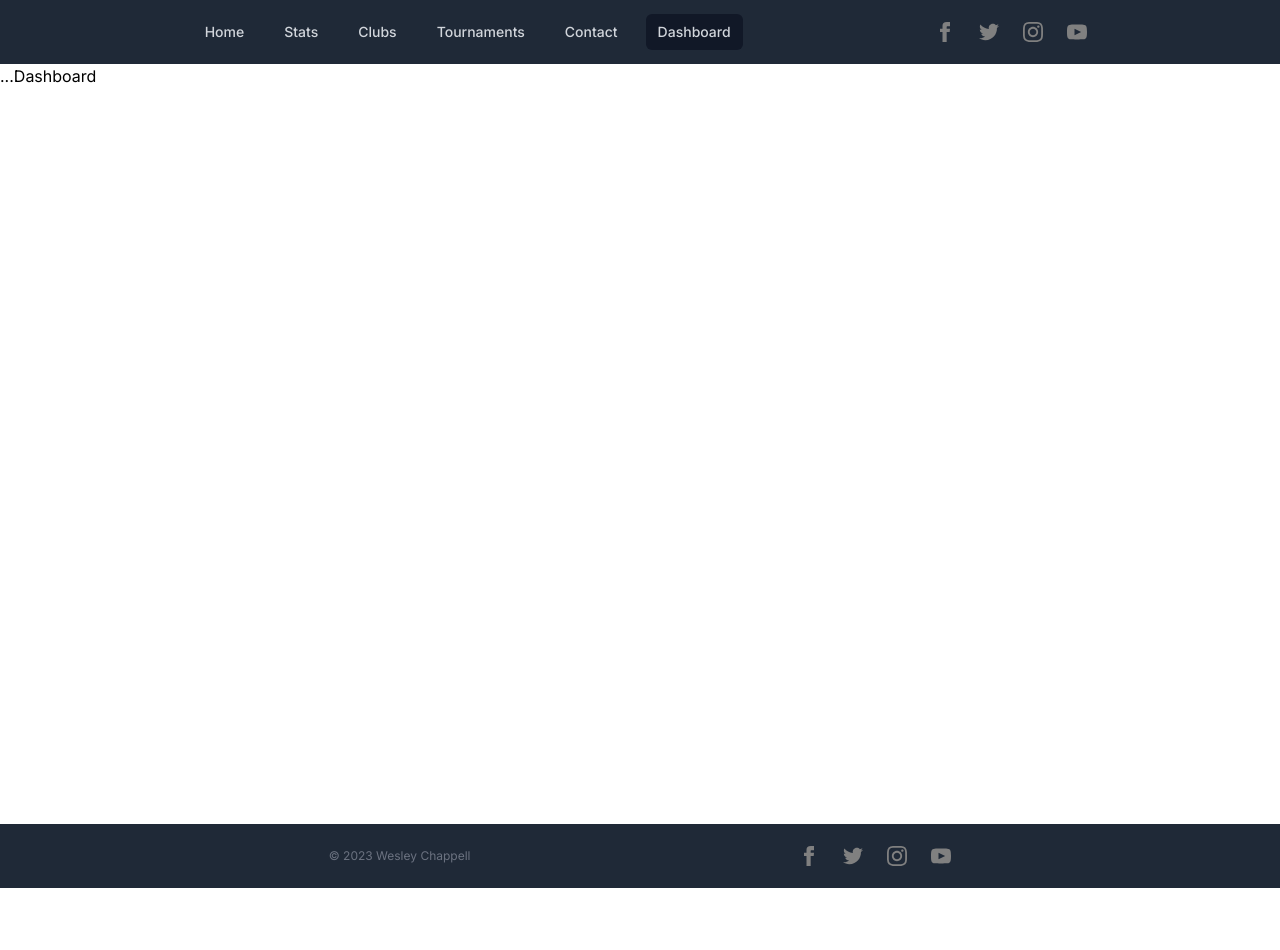
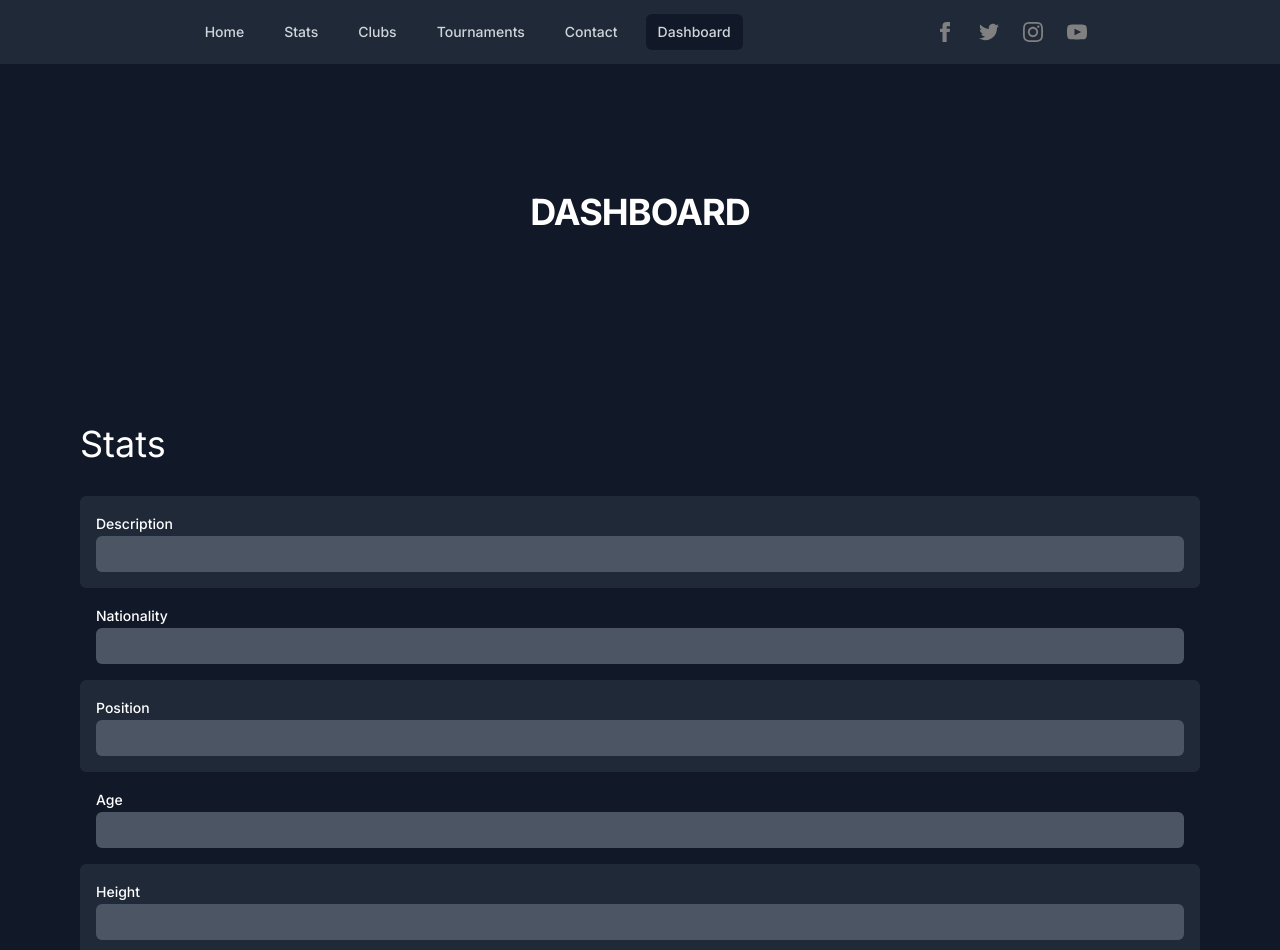
Before and after one commit to Nukambe/samiyah, a Next.js app: page /dashboard in a window 1280 px wide. Shown: the top 950 px of the page. Before the commit the page ends 888 px from the top, so only its background shows below. Built offline with nearby package versions, Linux system fonts and the light colour scheme.

Commit message:
started dashboard

```diff
--- a/src/app/contact/page.js
+++ b/src/app/contact/page.js
@@ -11,37 +11,27 @@ export default function ContactPage() {
         title='Facebook'
         link='facebook.com'
         className='bg-blue-400'
-      >
-        <path d="M9 8h-3v4h3v12h5v-12h3.642l.358-4h-4v-1.667c0-.955.192-1.333 1.115-1.333h2.885v-5h-3.808c-3.596 0-5.192 1.583-5.192 4.615v3.385z" />
-      </ContactCard>
+      />
       <ContactCard
         title='Twitter'
         link='twitter.com'
         className=' bg-cyan-400'
-      >
-        <path d="M24 4.557c-.883.392-1.832.656-2.828.775 1.017-.609 1.798-1.574 2.165-2.724-.951.564-2.005.974-3.127 1.195-.897-.957-2.178-1.555-3.594-1.555-3.179 0-5.515 2.966-4.797 6.045-4.091-.205-7.719-2.165-10.148-5.144-1.29 2.213-.669 5.108 1.523 6.574-.806-.026-1.566-.247-2.229-.616-.054 2.281 1.581 4.415 3.949 4.89-.693.188-1.452.232-2.224.084.626 1.956 2.444 3.379 4.6 3.419-2.07 1.623-4.678 2.348-7.29 2.04 2.179 1.397 4.768 2.212 7.548 2.212 9.142 0 14.307-7.721 13.995-14.646.962-.695 1.797-1.562 2.457-2.549z" />
-      </ContactCard>
+      />
       <ContactCard
         title='Instagram'
         link='instagram.com'
         className='bg-orange-400'
-      >
-        <path d="M12 2.163c3.204 0 3.584.012 4.85.07 3.252.148 4.771 1.691 4.919 4.919.058 1.265.069 1.645.069 4.849 0 3.205-.012 3.584-.069 4.849-.149 3.225-1.664 4.771-4.919 4.919-1.266.058-1.644.07-4.85.07-3.204 0-3.584-.012-4.849-.07-3.26-.149-4.771-1.699-4.919-4.92-.058-1.265-.07-1.644-.07-4.849 0-3.204.013-3.583.07-4.849.149-3.227 1.664-4.771 4.919-4.919 1.266-.057 1.645-.069 4.849-.069zm0-2.163c-3.259 0-3.667.014-4.947.072-4.358.2-6.78 2.618-6.98 6.98-.059 1.281-.073 1.689-.073 4.948 0 3.259.014 3.668.072 4.948.2 4.358 2.618 6.78 6.98 6.98 1.281.058 1.689.072 4.948.072 3.259 0 3.668-.014 4.948-.072 4.354-.2 6.782-2.618 6.979-6.98.059-1.28.073-1.689.073-4.948 0-3.259-.014-3.667-.072-4.947-.196-4.354-2.617-6.78-6.979-6.98-1.281-.059-1.69-.073-4.949-.073zm0 5.838c-3.403 0-6.162 2.759-6.162 6.162s2.759 6.163 6.162 6.163 6.162-2.759 6.162-6.163c0-3.403-2.759-6.162-6.162-6.162zm0 10.162c-2.209 0-4-1.79-4-4 0-2.209 1.791-4 4-4s4 1.791 4 4c0 2.21-1.791 4-4 4zm6.406-11.845c-.796 0-1.441.645-1.441 1.44s.645 1.44 1.441 1.44c.795 0 1.439-.645 1.439-1.44s-.644-1.44-1.439-1.44z" />
-      </ContactCard>
+      />
       <ContactCard
         title='Youtube'
         link='youtube.com'
         className='bg-red-400'
-      >
-        <path d="M19.615 3.184c-3.604-.246-11.631-.245-15.23 0-3.897.266-4.356 2.62-4.385 8.816.029 6.185.484 8.549 4.385 8.816 3.6.245 11.626.246 15.23 0 3.897-.266 4.356-2.62 4.385-8.816-.029-6.185-.484-8.549-4.385-8.816zm-10.615 12.816v-8l8 3.993-8 4.007z" />
-      </ContactCard>
+      />
       <ContactCard
         title='samiyah@email.com'
         link='mailto:samiyah@email.com'
         className='bg-green-500'
-      >
-        <path d="M19.615 3.184c-3.604-.246-11.631-.245-15.23 0-3.897.266-4.356 2.62-4.385 8.816.029 6.185.484 8.549 4.385 8.816 3.6.245 11.626.246 15.23 0 3.897-.266 4.356-2.62 4.385-8.816-.029-6.185-.484-8.549-4.385-8.816zm-10.615 12.816v-8l8 3.993-8 4.007z" />
-      </ContactCard>
+      />
     </PageContainer>
   );
 }
--- a/src/app/dashboard/page.js
+++ b/src/app/dashboard/page.js
@@ -1,3 +1,51 @@
+import { revalidatePath } from "next/cache";
+import PageContainer from "@/components/PageContainer";
+import DashboardSection from "@/components/Dashboard/DashboardSection";
+import DashboardTextInput from "@/components/Dashboard/DashboardTextInput";
+import DashboardSubmit from "@/components/Dashboard/DashboardSubmit";
+import DashboardClubs from "@/components/Dashboard/DashboardClubs";
+
+
 export default function DashboardPage() {
-  return <>...Dashboard</>;
+  const handleStats = async (formData) => {
+    'use server'
+
+    revalidatePath('/stats')
+  }
+
+  const handleClubs = async (formData) => {
+    'use server'
+
+    revalidatePath('/clubs')
+  }
+
+  const handleTournaments = async (formData) => {
+    'use server'
+
+    revalidatePath('/tournaments')
+  }
+
+  const clubs = []
+
+  return (
+    <PageContainer
+      header="Dashboard"
+      description=""
+    >
+      <DashboardSection title='Stats' action={handleStats}>
+        <DashboardTextInput label='Description' />
+        <DashboardTextInput label='Nationality' />
+        <DashboardTextInput label='Position' />
+        <DashboardTextInput label='Age' />
+        <DashboardTextInput label='Height' />
+        <DashboardTextInput label='Weight' />
+        <DashboardTextInput label='Spike' />
+        <DashboardTextInput label='Block' />
+        <DashboardTextInput label='Dominant Hand' />
+      </DashboardSection>
+      <DashboardSection title='Clubs' action={handleClubs}>
+        <DashboardClubs />
+      </DashboardSection>
+    </PageContainer>
+  );
 }
--- /dev/null
+++ b/src/components/Dashboard/DashboardClubs.js
@@ -0,0 +1,63 @@
+'use client'
+
+import { useState } from 'react'
+import DashboardTextInput from './DashboardTextInput';
+
+export default function DashboardClubs() {
+    const [clubs, setClubs] = useState([
+        {
+            name: 'Mizuno',
+            start: '2023-01',
+            end: '',
+            current: true
+        },
+        {
+            name: 'Excel Volleyball Club',
+            start: '2022-01',
+            end: '2023-01',
+            current: false
+        },
+        {
+            name: 'CCVC',
+            start: '2021-01',
+            end: '2022-01',
+            current: false
+        }
+    ]);
+
+    return (
+        <div>
+            {
+                clubs.map((club, index) => (
+                    <div
+                        key={index}
+                        className='bg-gray-800 space-x-8 my-2 rounded-lg pb-4'>
+                        <DashboardTextInput label={`club-${index}-name`} value={club.name} />
+                        <div className='flex items-end'>
+                            <DashboardTextInput label={`club-${index}-start`} value={club.start} />
+                            <DashboardTextInput label={`club-${index}-end`} value={club.current ? 'Present' : club.end} />
+                            <label className='ml-auto pr-12 pb-4'>
+                                Current
+                                <input
+                                    type='checkbox'
+                                    id={`club-${index}-current`}
+                                    name={`club-${index}-current`}
+                                    className='ml-4'
+                                    value={club.current}
+                                />
+                            </label>
+                        </div>
+                    </div>
+                ))
+            }
+            <div className='flex'>
+                <input
+                    type='button'
+                    value='+'
+                    className='w-8 bg-gray-500 rounded-sm text-center text-2xl ml-4 mt-2'
+                    onClick={() => setClubs([...clubs, { name: '', start: '', end: '', current: false }])}
+                />
+            </div>
+        </div>
+    )
+}
--- /dev/null
+++ b/src/components/Dashboard/DashboardSection.js
@@ -0,0 +1,17 @@
+import DashboardTextInput from "./DashboardTextInput"
+import DashboardSubmit from "./DashboardSubmit"
+
+export default function DashboardSection({ children, title, action }) {
+    return (
+        <form
+            action={action}
+            className="border-b border-white/10 p-12 last:border-none"
+        >
+            <fieldset className="text-white">
+                <legend className="text-left text-4xl mb-8">{title}</legend>
+                {children}
+            </fieldset>
+            <DashboardSubmit title={title} />
+        </form>
+    )
+}
--- /dev/null
+++ b/src/components/Dashboard/DashboardSubmit.js
@@ -0,0 +1,15 @@
+'use client'
+import { useFormStatus } from 'react-dom'
+
+export default function DashboardSubmit({ title }) {
+    const { pending } = useFormStatus();
+
+    return (
+        <input
+            type='submit'
+            disabled={pending}
+            className='mt-4 rounded-lg bg-zinc-100 w-36 text-lg text-black py-1 disabled:bg-zinc-500 disabled:text-white cursor-pointer disabled:cursor-not-allowed'
+            value={`Submit ${title}`}
+        />
+    )
+}
--- /dev/null
+++ b/src/components/Dashboard/DashboardTextInput.js
@@ -0,0 +1,21 @@
+'use client'
+
+import { useState } from "react"
+
+export default function DashboardTextInput({ label, value }) {
+    return (
+        <label
+            htmlFor={label.toLowerCase()}
+            className="flex flex-col text-sm text-left font-medium leading-6 text-white even:bg-gray-800 p-4 rounded-md"
+        >
+            {label}
+            <input
+                type="text"
+                name={label.toLowerCase()}
+                id={label.toLowerCase()}
+                className="flex-1 border-0 bg-gray-600 py-1.5 pl-1 text-white focus:ring-0 sm:text-sm sm:leading-6 rounded-md"
+                placeholder={value}
+            />
+        </label>
+    )
+}
```
